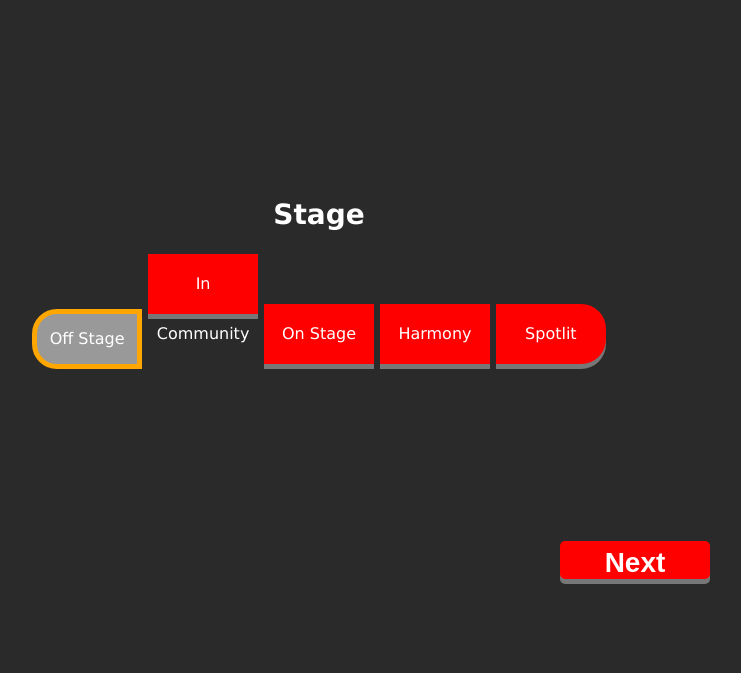
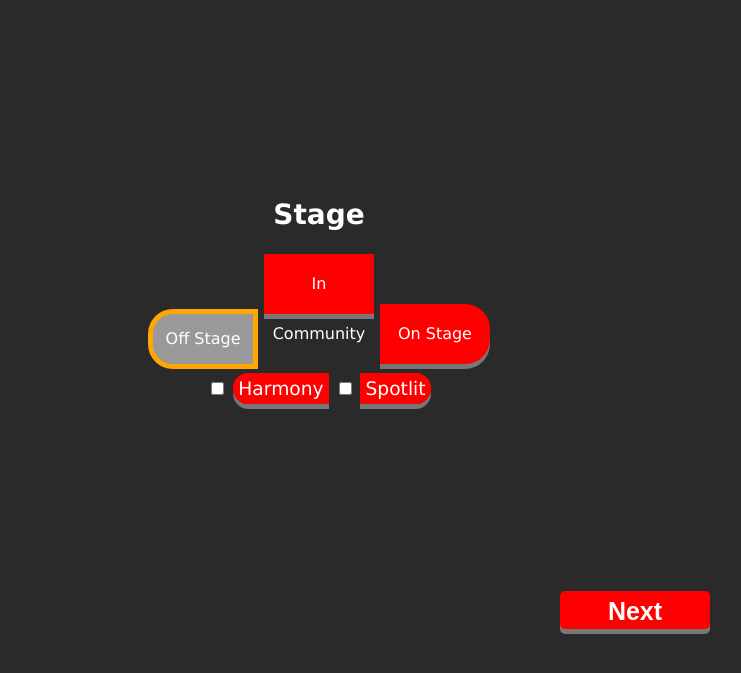
Before and after one commit to cavineers/ScoutingApp2024, a Flask app: page /stage.html in a window 1280 px wide. Shown: the top 673 px of the page, without its empty margins (321-1062 px from the left). Run offline with Flask 3, Linux system fonts and the light colour scheme.

Commit message:
Harmony Checkbox
Created Harmony and Spotlit Checkbox in the stage page. Changed the font size of next/end auto button so the animation fits within the buttons size.

```diff
--- a/static/common/commons.css
+++ b/static/common/commons.css
@@ -38,7 +38,7 @@
 .next span {
     font-family: sans-serif;
     font-weight: bold;
-    font-size: 28px;
+    font-size: 25px;
     display: inline-block;
     position: relative;
     transition: 0.5s;
--- a/templates/stage.html
+++ b/templates/stage.html
@@ -23,17 +23,19 @@
         </label>
         <label>
             <input type="radio" id="stageOn" name="stage" value="on">
-            <span class="mid">On Stage</span>
-        </label>
-        <label>
-            <input type="radio" id="stageHarmony" name="stage" value="harmony">
-            <span class="mid">Harmony</span>
-        </label>
-        <label>
-            <input type="radio" id="stageSpotlit" name="stage" value="spotlit">
-            <span class="right">Spotlit</span>
+            <span class="right">On Stage</span>
         </label>
     </div>
+        <div>
+            <label>
+                <input type="checkbox" id="Harmony" name="Harmony" value="harmony">
+                <span class="left">Harmony</span>
+            </label>
+            <label>
+                <input type="checkbox" id="Spotlit" name="Spotlit" value="spotlit">
+                <span class="right">Spotlit</span>
+            </label>
+        </div>
     <div class="next_container">
         <button class="next" id="nextButton3">
             <span>Next</span>
```
